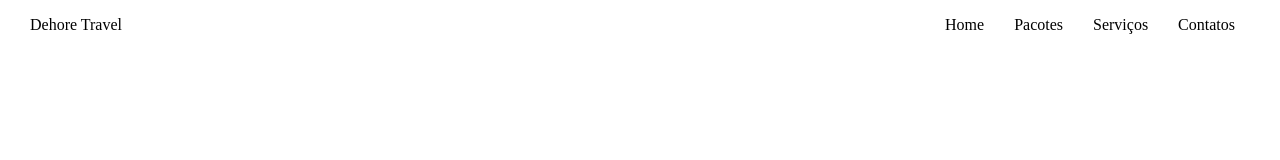
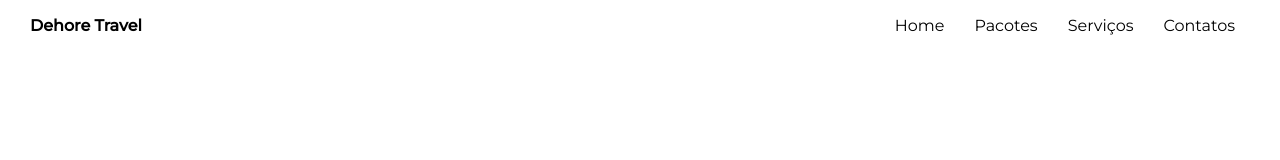
Before and after one commit to oliveiraluann/agencia-de-viagens-by-papo-de-dev, a plain HTML site: page index.html in a window 1280 px wide. Drawn offline with Linux system fonts and the light colour scheme.

Commit message:
Fonte modificada para 'Montserrat'

```diff
--- a/style.css
+++ b/style.css
@@ -1,11 +1,17 @@
+@import url('https://fonts.googleapis.com/css2?family=Montserrat:wght@400;500&display=swap');
+
 body {
     margin: 0;
+    font-family: 'Montserrat', sans-serif;
 }
 
 nav {
     display: flex;
     justify-content: space-between;
     margin: auto 30px;
+}
+nav p {
+    font-weight: bold;
 }
 
 ul {
```
